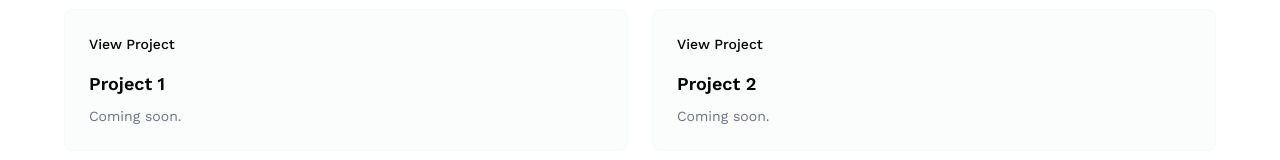
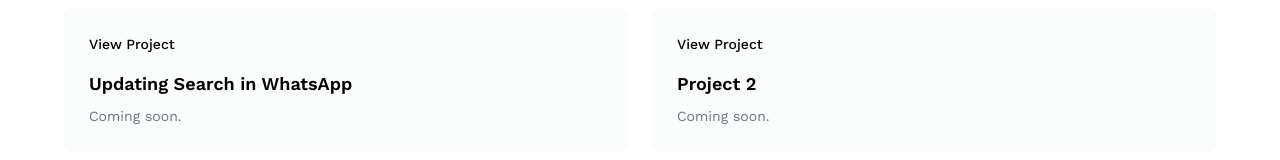
Before and after one commit to riddhigangbhoj/portfolio, a Next.js app: page / in a window 1280 px wide. Shown: the part 871-1031 px from the top of the page. Built offline with nearby package versions, Linux system fonts and the light colour scheme.

Commit message:
Add new project

```diff
--- a/src/app/page.js
+++ b/src/app/page.js
@@ -129,9 +129,9 @@
             {/* PM Project 1 */}
             <div className="border border-light-gray rounded-lg p-6 hover:shadow-lg hover:shadow-soft-pink/10 transition-all duration-300 bg-light-gray/50 hover:border-soft-pink/30 flex flex-col">
               <div className="flex items-center gap-3 text-sm mb-4">
-                <a href="#" className="text-gray-400 hover:text-gray-600 font-medium transition-colors">View Project</a>
+                <a href="/NL_WhatsApp.pdf" target="_blank" rel="noopener noreferrer" className="text-gray-400 hover:text-gray-600 font-medium transition-colors">View Project</a>
               </div>
-              <h4 className="text-lg font-semibold mb-2 text-black">Project 1</h4>
+              <h4 className="text-lg font-semibold mb-2 text-black">Updating Search in WhatsApp</h4>
               <p className="text-gray text-sm flex-1">
                 Coming soon.
               </p>
```
Also changed, not shown: 2 other files (tests, documents, lock files or other folders).
